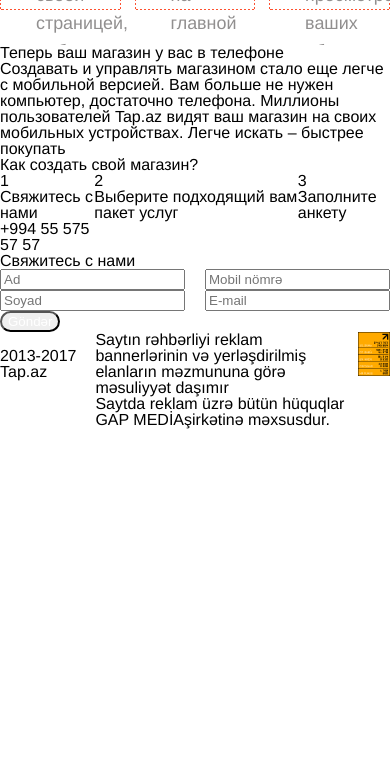
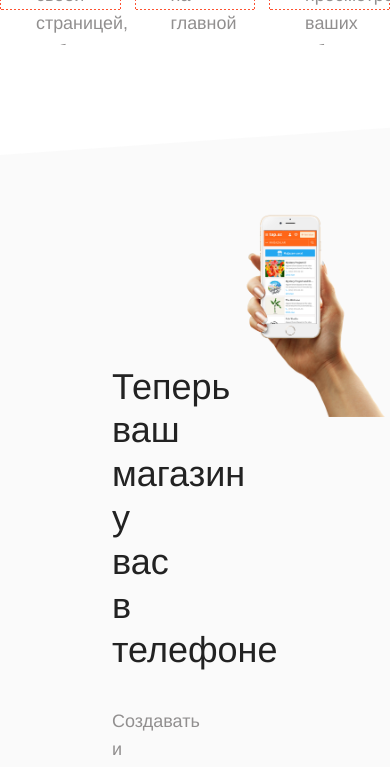
Before and after one commit to inci-august/tap, a website: page index.html in a window 390 px wide. Shown: the part 1077-1844 px from the top of the page. Before the commit the page ends 1553 px from the top, so only its background shows below. Drawn offline with Linux system fonts and the light colour scheme.

Commit message:
Complete styling mobile-version section

```diff
--- a/index.html
+++ b/index.html
@@ -115,18 +115,16 @@
     <section id="mobile-version-section" class="mobile-version">
       <div class="wrapper">
         <div class="row">
-          <div class="left-column">
           <article class="mobile-version__text-content">
             <h2 class="mobile-version__title">Теперь ваш магазин у вас в телефоне </h2>
             <p class="mobile-version__description">
                 Создавать и управлять магазином стало еще легче с мобильной версией. Вам больше не нужен компьютер, достаточно телефона. Миллионы пользователей Tap.az видят ваш магазин на своих мобильных устройствах. Легче искать – быстрее покупать
             </p>
           </article>
-          </div><!-- /.left-column -->
 
-          <div class="right-column">
-            <img src="" alt="">
-          </div><!-- /.right-column -->
+          <div class="mobile-version__img">
+            <img srcset="./dist/images/mobile-version/mobile-version--small.png 570w, ./dist/images/mobile-version/mobile-version--medium.png 1200w, ./dist/images/mobile-version/mobile-version--large.png 1920w" alt="Hand holding an iPhone">
+          </div><!-- /.mobile-version__img-->
         </div> <!-- /.row -->
       </div> <!-- /.wrapper -->
     </section> <!-- /#mobile-version-section -->
--- a/src/scss/base/_global.scss
+++ b/src/scss/base/_global.scss
@@ -1,5 +1,3 @@
-@import url('https://fonts.googleapis.com/css?family=Lato|Source+Sans+Pro&subset=cyrillic');
-
 html {
   box-sizing: border-box;
 }
--- a/src/scss/components/_advantages.scss
+++ b/src/scss/components/_advantages.scss
@@ -10,6 +10,7 @@
   }
 
   .advantage-item {
+    z-index: 4;
     position: relative;
     width: 31%;
     height: 280px;
--- /dev/null
+++ b/src/scss/components/_mobile-section.scss
@@ -0,0 +1,43 @@
+.mobile-version {
+  position: relative;
+  background: $light-bg;
+  padding-top: 10rem;
+
+  &:before {
+    z-index: 1;
+    content: "";
+    display: "table";
+    position: absolute;
+    top: 0;
+    bottom: 0;
+    right: 0;
+    left: 0;
+    width: 100%;
+    height: 110px;
+    background: #fff;
+    transform: skewY(-4deg);
+    transform-origin: top left;
+  }
+
+  &__text-content {
+    width: 60%;
+    padding: 10rem 7rem;
+  }
+
+  &__title {
+    font-size: 2.25rem;
+    line-height: 1.22;
+    margin-bottom: 35px;
+    color: $dark-heading;
+  }
+
+  &__description {
+    font-size: 1.125rem;
+    line-height: 1.56;
+    color: $main-text;
+  }
+
+  &__img {
+    width: 50%;
+  }
+}
--- a/src/scss/styles.scss
+++ b/src/scss/styles.scss
@@ -6,4 +6,5 @@
 @import 'components/site-header';
 @import 'components/button';
 @import 'components/hero';
-@import 'components/_advantages';
+@import 'components/advantages';
+@import 'components/mobile-section';
```
Also changed, not shown: dist/styles.css. Lines whose indentation alone changed are shown as unchanged.
